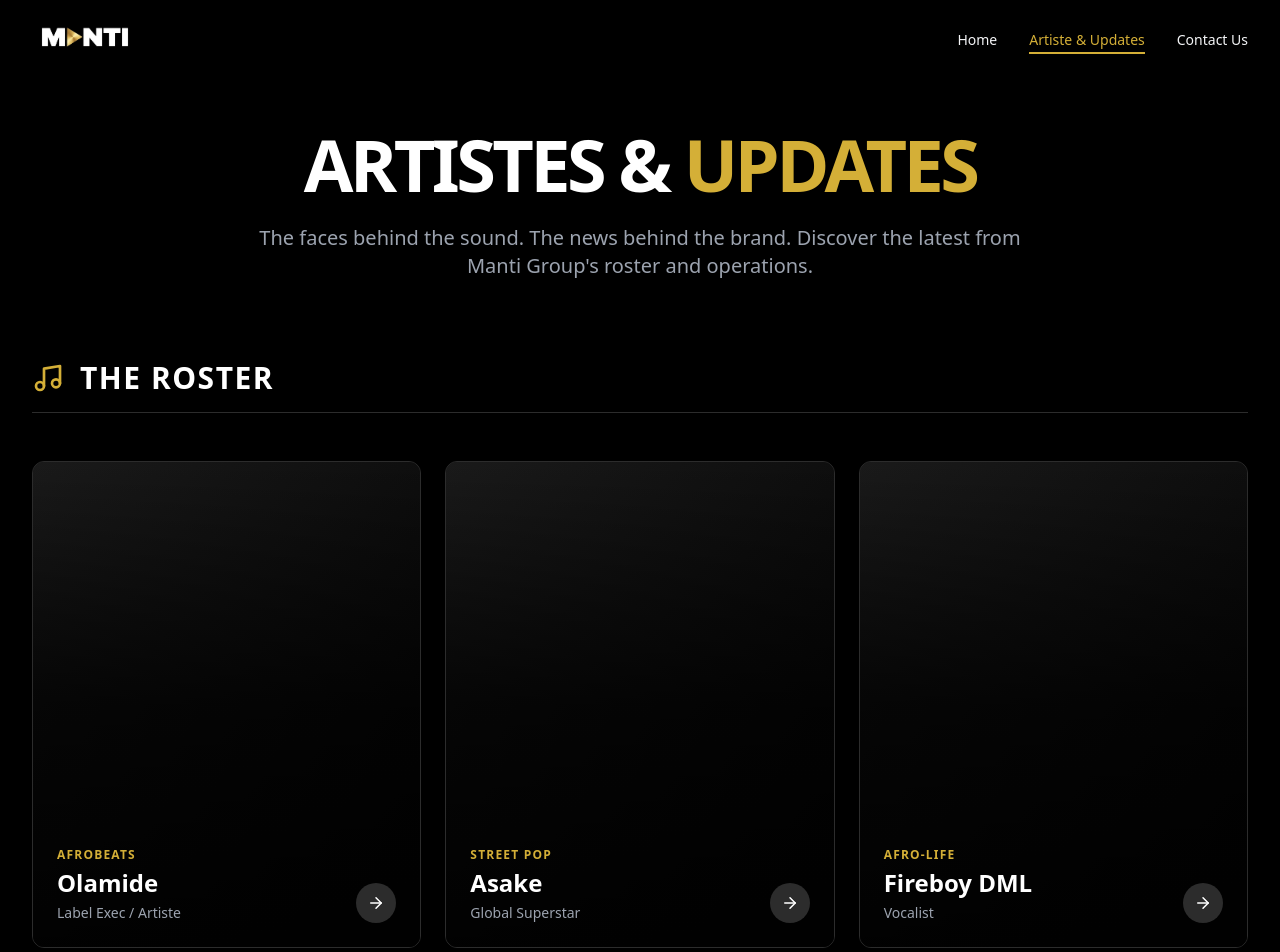
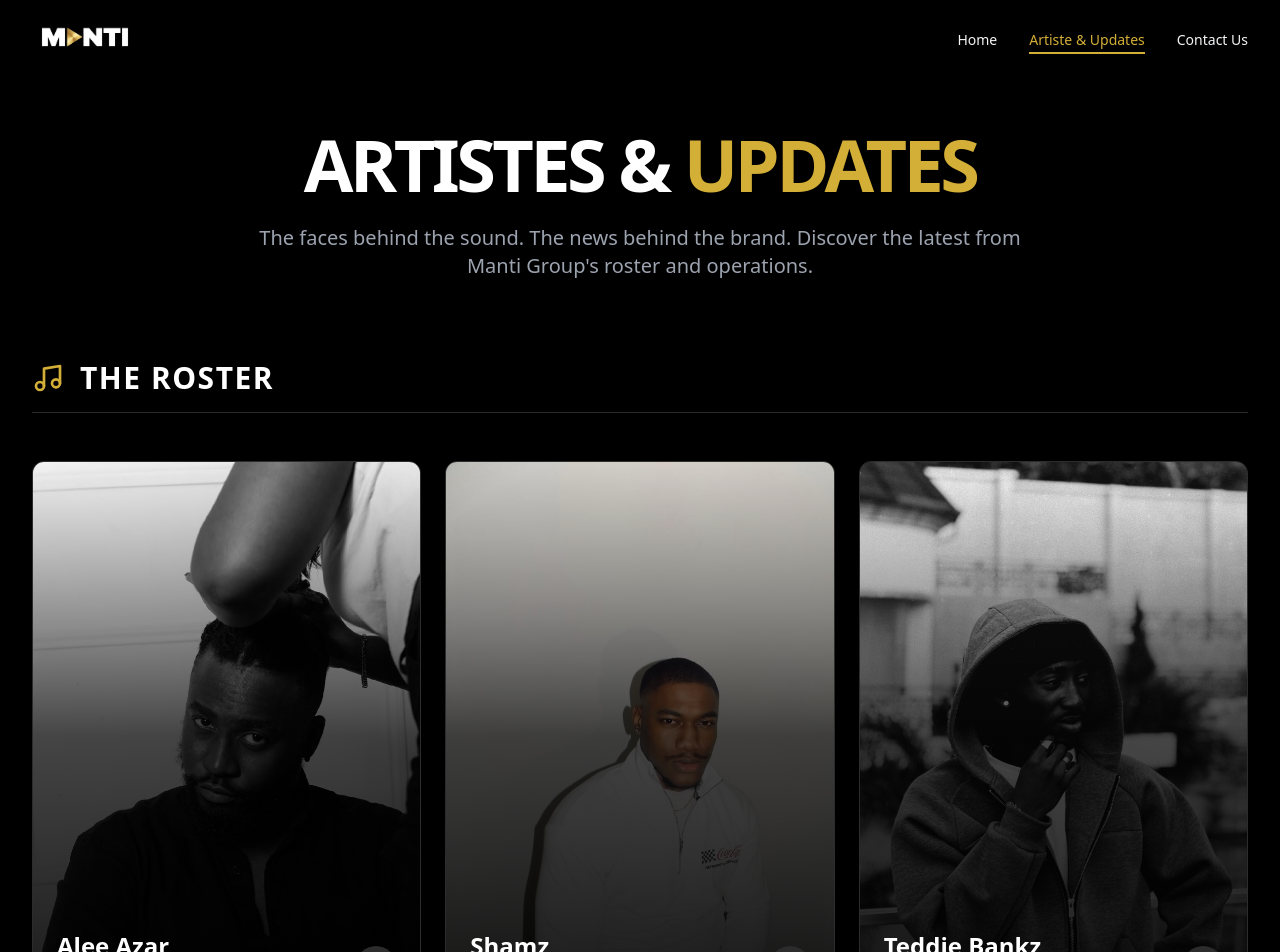
Before and after one commit to yeminaike/My-Manti-Group, a Next.js app: page /artiste-updates in a window 1280 px wide. Shown: the top 952 px of the page. Built offline with nearby package versions, Linux system fonts and the light colour scheme.

Commit message:
images added in the rooster in the Arttiste and updates

```diff
--- a/src/app/artiste-updates/page.tsx
+++ b/src/app/artiste-updates/page.tsx
@@ -3,14 +3,27 @@
 import { ArrowRight, Calendar, Music, ExternalLink } from "lucide-react";
 
 const ARTISTES = [
-    { id: 1, name: "Olamide", genre: "Afrobeats", role: "Label Exec / Artiste" },
-    { id: 2, name: "Asake", genre: "Street Pop", role: "Global Superstar" },
-    { id: 3, name: "Fireboy DML", genre: "Afro-Life", role: "Vocalist" },
-    { id: 4, name: "Seyi Vibez", genre: "Street Pop", role: "Hit Maker" },
-    { id: 5, name: "Young Jonn", genre: "Afrobeats", role: "Producer / Artiste" },
-    { id: 6, name: "Shallipopi", genre: "Afro-Pluto", role: "Rising Star" },
+
+ {
+    id:1,
+    name: "Alee Azar",
+    src: "/images/Leke.jpeg",
+    role: "Recording Artiste",
+  },
+
+  {
+    id: 2,
+    name: "Shamz",
+    src: "/images/Shamz.jpeg",
+    role: "Recording Artiste",
+  },
+  {
+    id: 3,
+    name: "Teddie Bankz",
+    src: "/images/Teddy.jpeg",
+    role: "Recording Artiste",
+  },
 ];
-
 
 const UPDATES = [
   { id: 1, title: "Manti Group announces global expansion plan", type: "Press Release", date: "April 15, 2026", readTime: "5 min read" },
@@ -39,22 +52,36 @@
             <h2 className="text-3xl font-bold uppercase tracking-wider">The Roster</h2>
           </div>
 
-                    <div className="grid grid-cols-1 sm:grid-cols-2 lg:grid-cols-3 gap-6">
+          <div className="grid grid-cols-1 sm:grid-cols-2 md:grid-cols-3 gap-6">
             {ARTISTES.map((artiste) => (
-                            <div key={artiste.id} className="group relative overflow-hidden rounded-xl aspect-[4/5] bg-mg-surface border border-mg-secondary cursor-pointer">
-                                {/* Fallback visual */}
-                                <div className="absolute inset-0 bg-gradient-to-br from-[#1a1a1a] to-[#050505] -z-0" />
+              <div
+                key={artiste.id}
+                className="group w-full relative overflow-hidden  h-[550px] rounded-xl aspect-[4/5] bg-mg-surface border border-mg-secondary cursor-pointer"
+              >
+                {/* Artist Image - Full width & height */}
+                <Image
+                  src={artiste.src}
+                  alt={artiste.name}
+                  fill
+                  className="object-cover transition-transform duration-700 group-hover:scale-105"
+                  sizes="(max-width: 640px) 100vw, (max-width: 1024px) 50vw, 33vw"
+                  priority
+                />
+
+                {/* Fallback gradient (in case image fails to load) */}
+                <div className="absolute inset-0 bg-gradient-to-br from-[#1a1a1a] to-[#050505] -z-10" />
+
+                {/* Hover glow effect */}
                 <div className="absolute inset-0 opacity-20 hidden group-hover:block blur-xl transition-all duration-500 overflow-hidden">
                   <div className="w-full h-full bg-mg-primary rounded-full transform scale-150 translate-y-1/2" />
                 </div>
 
+                {/* Dark overlay for text readability */}
                 <div className="absolute inset-0 bg-gradient-to-t from-black via-black/80 to-transparent opacity-90 z-10" />
 
+                {/* Content */}
                 <div className="absolute bottom-0 left-0 w-full p-6 z-20 flex justify-between items-end transform group-hover:-translate-y-2 transition-transform duration-300">
                   <div>
-                                        <span className="text-mg-primary text-xs font-bold tracking-widest uppercase mb-1 block">
-                                            {artiste.genre}
-                                        </span>
                     <h3 className="text-2xl font-bold text-white mb-1 group-hover:text-transparent group-hover:bg-clip-text group-hover:bg-gradient-to-r group-hover:from-mg-primary group-hover:to-white transition-all">
                       {artiste.name}
                     </h3>
@@ -71,7 +98,6 @@
       </section>
 
       {/* Updates Section */}
-
       <section className="bg-mg-surface py-24 relative overflow-hidden">
         {/* Subtle background glow */}
         <div className="absolute top-0 right-0 w-1/3 h-full bg-mg-accent/5 blur-[150px] pointer-events-none rounded-full" />
```
Also changed, not shown: public/images/Leke.jpeg (added). Lines whose indentation alone changed are shown as unchanged.
